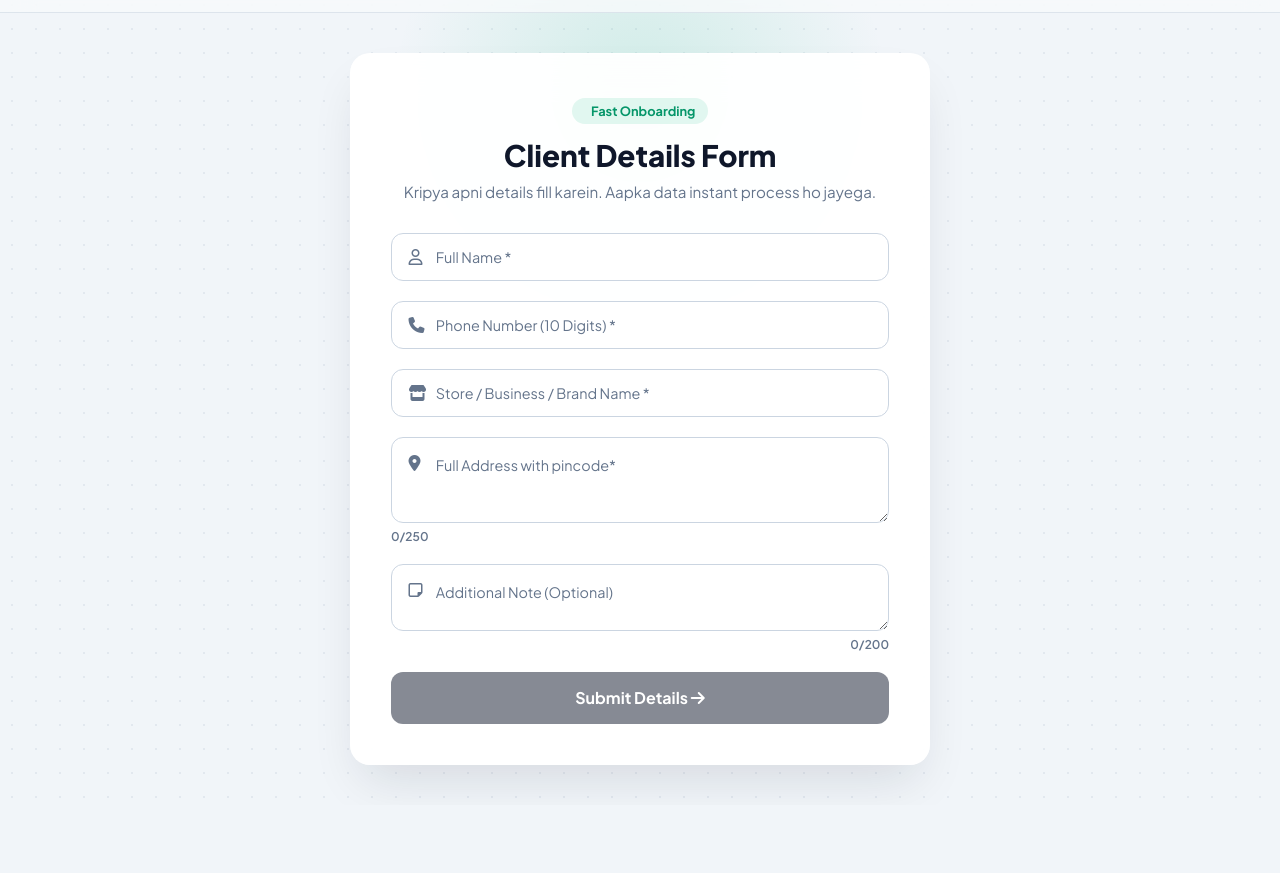
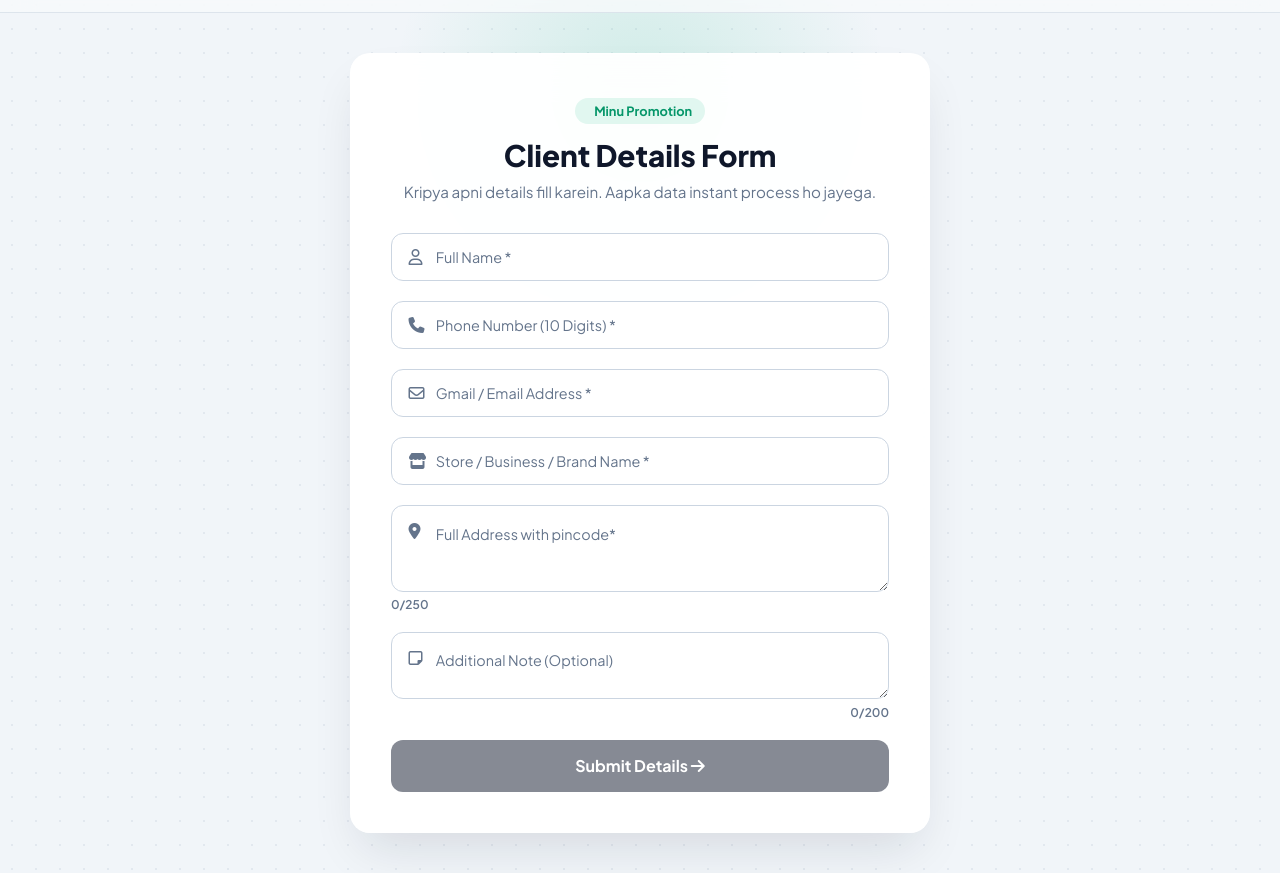
Before and after one commit to midelora09-code/Client-Form, a plain HTML site: page index.html in a window 1280 px wide. Shown: the part 55-928 px from the top of the page. Before the commit the page ends 860 px from the top, so only its background shows below. Drawn offline with nearby package versions, Linux system fonts and the light colour scheme.

Commit message:
Update index.html

```diff
--- a/index.html
+++ b/index.html
@@ -55,7 +55,7 @@
       <form id="clientForm" novalidate>
         <!-- Header is now inside clientForm so it hides on submit -->
         <div class="form-header">
-          <div class="header-tag"><i class="fa-solid fa-sparkles"></i> Fast Onboarding</div>
+          <div class="header-tag"><i class="fa-solid fa-sparkles"></i>Minu Promotion</div>
           <h2>Client Details Form</h2>
           <p>Kripya apni details fill karein. Aapka data instant process ho jayega.</p>
         </div>
@@ -80,6 +80,17 @@
             <span class="val-icon"><i class="fa-solid fa-circle-check"></i></span>
           </div>
           <span class="error-msg" id="phoneError">Sahi 10-digit mobile number enter karein</span>
+        </div>
+
+        <!-- Gmail / Email Address (NEW) -->
+        <div class="input-group">
+          <div class="input-wrapper">
+            <i class="fa-regular fa-envelope field-icon"></i>
+            <input type="email" id="emailAddress" required placeholder=" " autocomplete="email">
+            <label for="emailAddress">Gmail / Email Address *</label>
+            <span class="val-icon"><i class="fa-solid fa-circle-check"></i></span>
+          </div>
+          <span class="error-msg" id="emailError">Valid Email Address enter karein</span>
         </div>
 
         <!-- Business Name -->
@@ -193,7 +204,7 @@
       <div class="controls-bar">
         <div class="search-box">
           <i class="fa-solid fa-magnifying-glass search-icon"></i>
-          <input type="text" id="searchInput" placeholder="Search by Name, Phone, or Business...">
+          <input type="text" id="searchInput" placeholder="Search by Name, Phone, Email, or Business...">
           <button id="clearSearch" class="clear-btn hidden"><i class="fa-solid fa-xmark"></i></button>
         </div>
         <button id="clearAllBtn" class="btn btn-danger btn-sm">
@@ -209,6 +220,7 @@
               <th>Date & Time</th>
               <th>Client Name</th>
               <th>Phone</th>
+              <th>Email</th>
               <th>Business Name</th>
               <th>Address</th>
               <th>Note</th>
```
